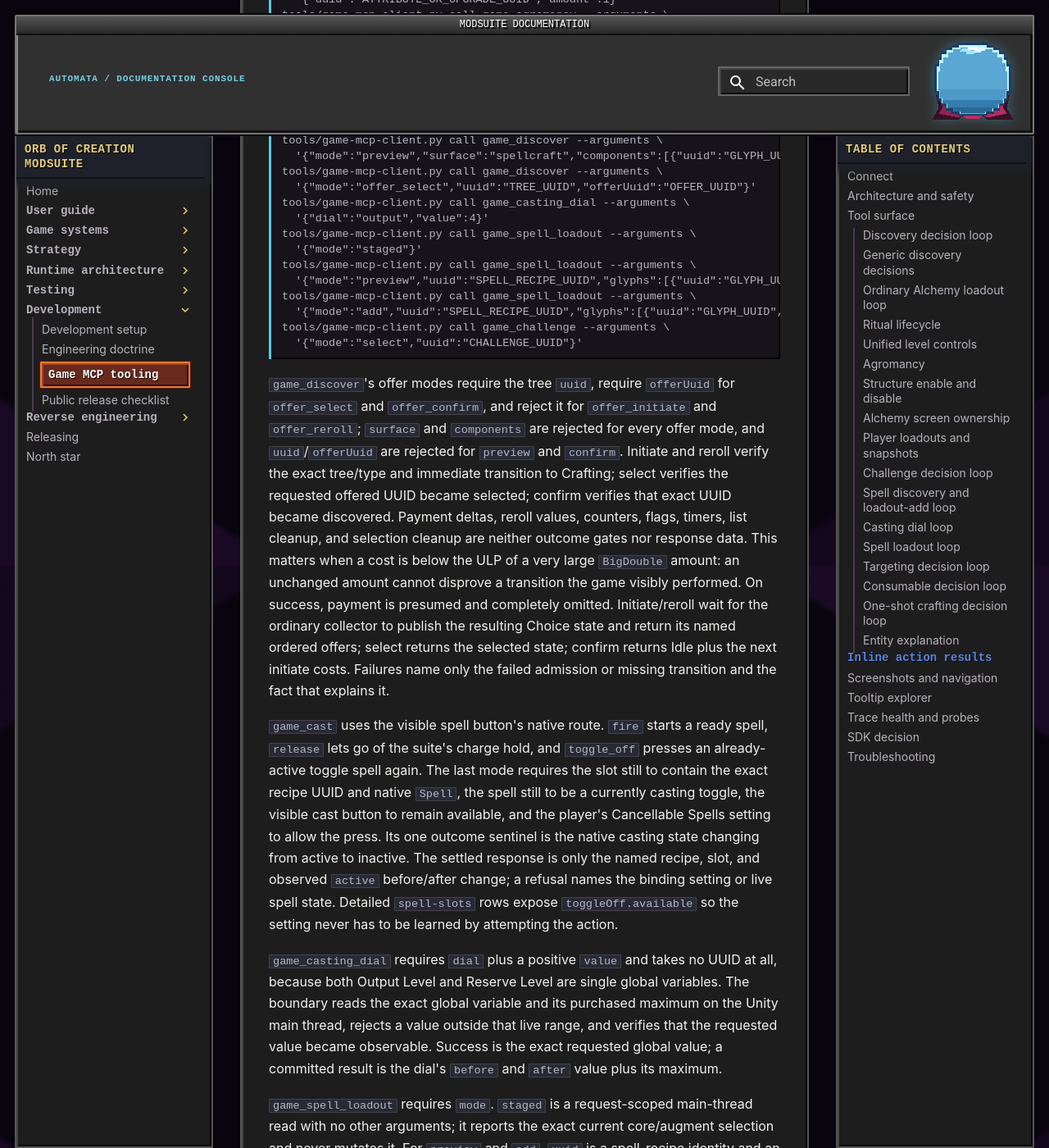
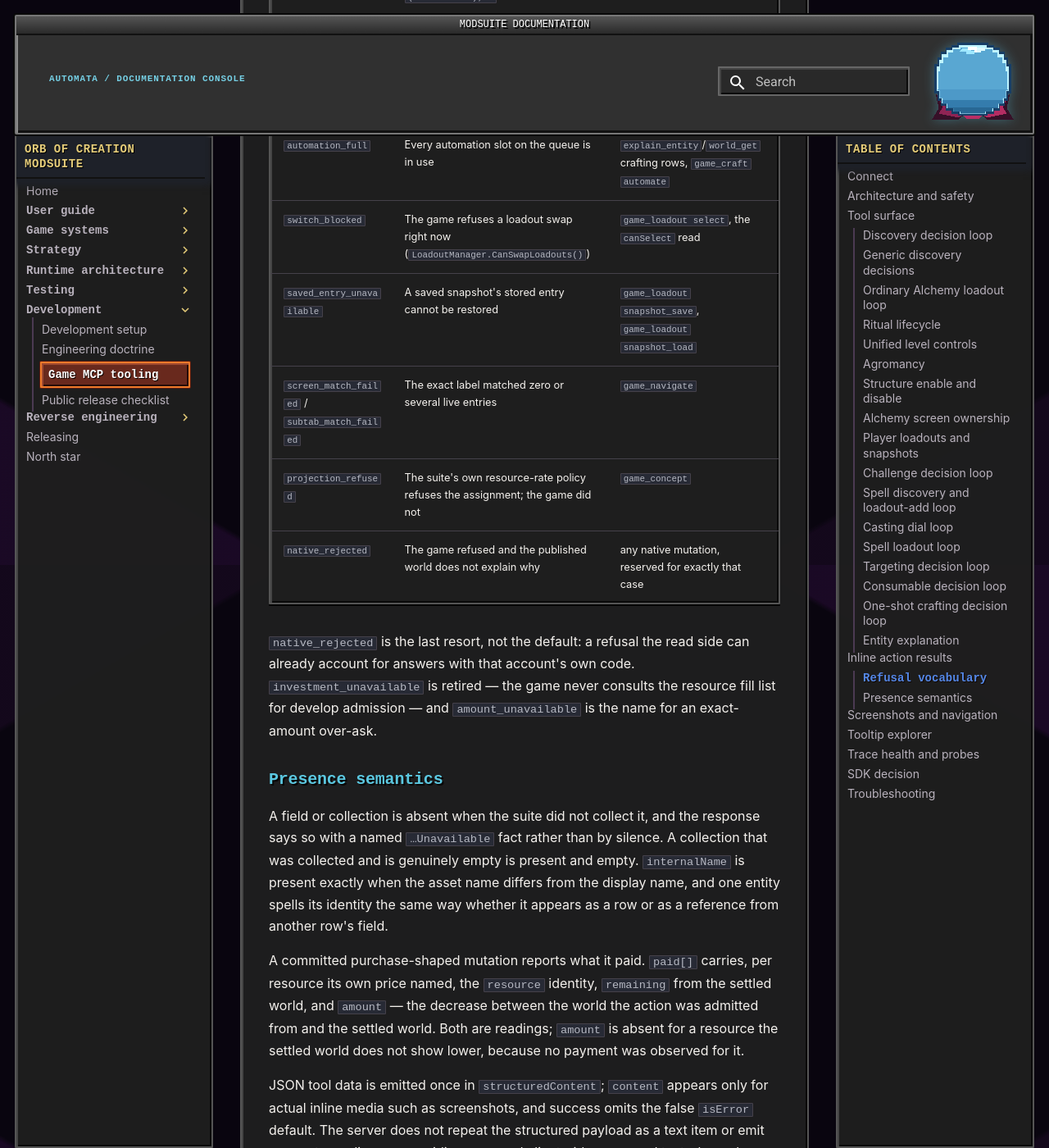
Before and after one commit to Vojow/OrbOfCreation-ModSuite, an MkDocs documentation site: the page built from docs/development/mcp-tools.md, in a window 1280 px wide and 1400 px high, scrolled down 26311 px. Shown: the whole window at 82% size. Built offline with MkDocs 1.6.1 and Material for MkDocs 9.7.7, drawn with Linux system fonts in a browser that asks for light colours; comment, search, counter and statistics services are not loaded; some of the changed text lies outside the part shown.

Commit message:
docs: the tool guide describes the surface the suite actually ships
Pagination, refusal vocabulary, presence semantics, and screen wording in the
tool guide now match the responses; the Mods screen is documented as the
suite's own navigation surface rather than a game system.

````diff
--- a/docs/development/mcp-tools.md
+++ b/docs/development/mcp-tools.md
@@ -143,15 +143,15 @@ there is no `tools/list_changed` notification. The rows below are in `tools/list
 | `game_loadout` | Switch or edit the active player loadout, or save/load/clear an Equipment or Alchemy snapshot slot |
 | `game_challenge` | Select, activate, abandon, or fetch the Time/prestige challenge offers |
 | `game_prestige` | Confirm and perform the irreversible persistent reset |
-| `game_research` | Develop/queue an explicit amount, pause, resume, cancel, or apply a free research bonus level |
+| `game_research` | Develop/queue levels (`amount` defaults to 1), pause, resume, cancel, or apply a free research bonus level |
 | `suite_config_set` | Commit one allowlisted setting through the configuration store |
 | `suite_emergency_stop` | Engage or resume the suite's shared emergency stop |
 | `game_screenshot` | Return the framebuffer as inline MCP image content |
 | `game_continue` | Continue the already-selected save from the Start scene |
 | `game_return_to_menu` | Raise the native manual-save event and return from play to the Start scene |
 | `game_modal` | Dismiss the one unambiguous open native modal through its close control |
-| `game_screen_catalog` | Read compact named tabs with the active tab/subtab marked and grouped |
-| `game_navigate` | Navigate a catalog tab/subtab and optional published plot UUID |
+| `game_screen_catalog` | Read the live screens with the active screen and its subtab strips marked |
+| `game_navigate` | Navigate a catalog screen/subtab and optional published plot UUID |
 | `game_tooltips` | Page through active tooltip-bearing elements by exact indexed path |
 | `game_tooltip` | Read compact plain screen text, including nested/computed and inspected content |
 | `game_probe` | Read one fixed native fact not carried by `WORLD` |
@@ -179,11 +179,15 @@ generation or retain a snapshot token across calls.
 Localized collection gaps mark only the implicated list/search/get row unavailable and attach the
 partial row plus exact evidence there; unaffected rows in the same call remain ordinary results.
 
-Paged list and catalog reads use one pagination vocabulary: `total`, `nextOffset` when more rows
-remain, and `truncated:true` when a byte bound delivered fewer rows than requested. `nextOffset`
-always equals the input offset plus the rows actually delivered. There is no redundant `returned`
-or `hasMore`; the collection itself is always present, including when it is empty. Search has no
-cursor and therefore says `truncated:true` whenever its exact total exceeds the returned matches.
+`world_list`, `world_search`, and `entity_catalog` page one way. Each takes `offset` and `limit`
+and answers with `total` plus `rows`; the collection is always present, including when it is empty.
+`nextOffset` is present exactly when more rows remain, and its value is the input offset plus the
+rows actually delivered, so `nextOffset` present means "resume here" and `nextOffset` absent means
+"that was the end". There is no `truncated`, `returned`, `hasMore`, or `matches`. A page may be
+shorter than `limit` because the response is bounded at 12 KB, which each tool's description states;
+a short page with a `nextOffset` is that bound, and a short page without one is the end of the set.
+`world_search` deduplicates by entity identity before paging, so one entity that matches in two
+categories occupies one row and one page slot.
 
 `entity_catalog` complements `world_search` with the game's complete live runtime identity registry.
 At the first stable Playing world capture after `RuntimeReady`, the suite validates and copies that
@@ -227,17 +231,15 @@ same-publication player pool, with `affordable` and a reason only when the decis
 A row's verdict answers for that row's own resource; the whole price is what the rows fold to, so
 no aggregate verdict is published beside them.
 Ordinary resources compare their raw on-screen pool against the quality-adjusted spend; bandwidth
-resources compare nominal cost against headroom using the game's integer-snapped comparison. The
-resource counter's `amount` independently mirrors `GetDisplayQuantity`: inverted resources display
-headroom and all others display stored quantity. Cost rows use `spendableAmount` for the native
-admission operand, so independent inverted/bandwidth flags never overload one field with two
-meanings. These fields use the same exact combiner as Auto Buy and do not
+resources compare nominal cost against headroom using the game's integer-snapped comparison. A
+counter's `amount` is always the number the screen shows for it, whatever native member happens to
+carry that number. Cost rows use `spendableAmount` for the native admission operand, so independent
+inverted/bandwidth flags never overload one field with two meanings. These fields use the same exact combiner as Auto Buy and do not
 include Auto Buy's configurable reserve or excess policy.
 
 A `resources` row is deliberately only named identity, the counter's on-screen `amount`,
 `netRatePerSecond`, and, when the resource is capped, `capacity` plus `atCapacity`. A negative native
-capacity is the game's uncapped sentinel and is never serialized as a magnitude. Inverted counters
-publish their displayed headroom; all other counters publish their raw quantity. `atCapacity`
+capacity is the game's uncapped sentinel and is never serialized as a magnitude. `atCapacity`
 answers in the same coordinate as `amount`: it is true exactly when the published `amount` reached
 `capacity`, so an inverted counter reading `amount: 0` is not at capacity and one reading its whole
 pool is. Detailed
@@ -293,8 +295,8 @@ composite diagnostic row. If an owner UUID exists only in `entity-requirements`,
 authoritative empty entity result; `world_list(entity-requirements)` retains the exact localized
 owner, ordinal, and runtime type evidence. If a searchable entity row itself is returned and that
 entity owns an unmodeled leaf, the search result is explicitly incomplete for that entity. Its
-`total` counts only stable-identity matches that the response can actually return. The tool accepts
-no offset, so a bounded result carries `truncated:true` instead of advertising an unusable cursor.
+`total` counts only stable-identity matches that the response can actually return, counted after
+identity deduplication so the total and the pages agree.
 
 ### Discovery decision loop
 
@@ -394,8 +396,11 @@ corresponding visible Ritual control. `mode="set_level"` also requires the zero-
 shown by the Ritual screen. The old runestone-selection manager methods are empty/null-returning in
 v1.0.5 and are deliberately absent. Activation revalidates the selected Ritual and the screen's
 native price before payment; success is the settled battle transition. `cancel_duration` ends an
-already-running duration reward and does not claim to cancel a battle. Selection, level, battle,
-and duration activity each use one game-written outcome sentinel and never a resource ledger.
+already-running duration reward and does not claim to cancel a battle. `end` is the moment the
+battle's result exists, so it reports the waves the battle completed as an observed change, the
+level it reached, the duration rewards it left running, and the same `next` affordance block the
+other modes carry. Selection, level, battle, and duration activity each use one game-written
+outcome sentinel and never a resource ledger.
 
 ### Unified level controls
 
@@ -761,9 +766,10 @@ leeway, recipe-discovery, bandwidth, and drain evidence only when an axis applie
 null domain properties, and inapplicable axes are omitted.
 
 `game_navigate` is classified **UI-only, no gameplay/save mutation**. It is not read-only because
-selecting a tab, subtab, or plot commits live UI state. Success returns `activeTab` and every
-independent `subtabStrips[{active,labels}]` state. A tab/subtab match refusal returns the exact live label
-candidates it compared. It carries no static mutation-scope label or counter ceremony. Navigation
+selecting a screen, subtab, or plot commits live UI state. Success returns `activeScreen` and every
+independent `subtabStrips[{active,labels}]` state. A screen or subtab match refusal returns the exact
+live label candidates it compared. A subtab refusal reached its screen before it failed, and its
+sentence says so: the screen change is a committed effect the caller can see in `activeScreen`. It carries no static mutation-scope label or counter ceremony. Navigation
 never authorizes a gameplay or save mutation.
 
 `suite_health` has no arguments or detail mode. It is compact text: scene, runtime availability,
@@ -803,18 +809,59 @@ not a timeout to lengthen.
 
 A successful read uses `available`; an unavailable domain read uses `unavailable`. A successful
 mutation uses `committed`; a refused mutation uses `refused`; infrastructure or native divergence
-uses `faulted`. Success adds only the settled delta and omits a code that would restate
-`committed`. Refusals and faults add a stable `code`, one actionable `reason`, and only the identity,
-admission, or missing-outcome facts that
-made it true. Counters, request echoes, generations, payment stanzas, and decomposed receipts are
-absent. There is one canonical shape per tool and no verbosity option.
+uses `faulted`. A tool's status word never depends on one of its arguments: `game_screenshot`
+answers `committed` whether or not `save` was asked for, because the capture is something the
+server performed either way. Success adds only the settled delta and omits a code that would restate
+`committed`. Refusals and faults add a stable `reasonCode`, one actionable `reason`, and only the
+identity, admission, or missing-outcome facts that made it true. Counters, request echoes,
+generations, and decomposed receipts are absent. There is one canonical shape per tool and no
+verbosity option.
+
+`reason` is always prose and `reasonCode` is always the machine name, on every surface — a read's
+blocked sub-decision follows the same rule as a mutation's refusal. A refusal whose sentence names a
+ceiling also carries that ceiling as `maximumAmount`, read from the same admission capture the
+sentence was written from, so the two can never disagree.
+
+### Refusal vocabulary
+
+| Code | Meaning | Surfaces |
+| --- | --- | --- |
+| `already_maxed` | The target has no level, use, or purchase left to buy | `game_purchase`, `game_level`, read-side develop and purchase decisions |
+| `unaffordable` | One or more named resources fall short. The sentence names every one of them: `Needs <cost> <Resource> (have <held>); …` | every purchase-shaped mutation and every read-side cost decision |
+| `amount_unavailable` | The exact amount asked for exceeds what the game allows right now. Carries `maximumAmount` | `game_research develop`, `game_concept`, `game_equipment`, `game_alchemy`, `game_agromancy` |
+| `automation_full` | Every automation slot on the queue is in use | `explain_entity`/`world_get` crafting rows, `game_craft automate` |
+| `switch_blocked` | The game refuses a loadout swap right now (`LoadoutManager.CanSwapLoadouts()`) | `game_loadout select`, the `canSelect` read |
+| `saved_entry_unavailable` | A saved snapshot's stored entry cannot be restored | `game_loadout snapshot_save`, `game_loadout snapshot_load` |
+| `screen_match_failed` / `subtab_match_failed` | The exact label matched zero or several live entries | `game_navigate` |
+| `projection_refused` | The suite's own resource-rate policy refuses the assignment; the game did not | `game_concept` |
+| `native_rejected` | The game refused and the published world does not explain why | any native mutation, reserved for exactly that case |
+
+`native_rejected` is the last resort, not the default: a refusal the read side can already account
+for answers with that account's own code. `investment_unavailable` is retired — the game never
+consults the resource fill list for develop admission — and `amount_unavailable` is the name for an
+exact-amount over-ask.
+
+### Presence semantics
+
+A field or collection is absent when the suite did not collect it, and the response says so with a
+named `…Unavailable` fact rather than by silence. A collection that was collected and is genuinely
+empty is present and empty. `internalName` is present exactly when the asset name differs from the
+display name, and one entity spells its identity the same way whether it appears as a row or as a
+reference from another row's field.
+
+A committed purchase-shaped mutation reports what it paid. `paid[]` carries, per resource its own
+price named, the `resource` identity, `remaining` from the settled world, and `amount` — the
+decrease between the world the action was admitted from and the settled world. Both are readings;
+`amount` is absent for a resource the settled world does not show lower, because no payment was
+observed for it.
 
 JSON tool data is emitted once in `structuredContent`; `content` appears only for actual inline media
 such as screenshots, and success omits the false `isError` default. The server does not repeat the
 structured payload as a text item or emit an empty media array, avoiding a second client-side parse
 and text-channel truncation. Invalid arguments return all detected schema
 shape errors together under `error.data.validationErrors`, with distinct `missing_required` and
-`unexpected_field` codes.
+`unexpected_field` codes, and `error.message` names the offending fields because that is the part
+most clients show the caller.
 
 A faulted GameAction is still a completed MCP tool invocation: it omits `isError`, and its domain
 `status`, stable `code`, actionable reason, and one relevant fact remain in `structuredContent`.
@@ -1085,8 +1132,8 @@ destructive buttons.
 
 `game_screen_catalog` reads the live Main-scene UI. Top tabs retain native rail order. Current
 subtabs are active `UIViewRadioButton` controls under the current native content area. Inactive
-popup templates are excluded. The response is a structured `scene` plus ordered `tabs`, each with
-its `label` and `active` flag; the active tab additionally carries `subtabStrips`, where every
+popup templates are excluded. The response is a structured `scene` plus ordered `screens`, each with
+its `label` and `active` flag; the active screen additionally carries `subtabStrips`, where every
 independent strip names its `active` label and its ordered `labels`. Unity hierarchy paths and
 unstable numeric indexes are deliberately absent. Inactive tab content is not instantiated, and the
 audited v1.0.5 data and scene assets do not carry an authoritative tab-to-subtab roster. The catalog
@@ -1096,13 +1143,17 @@ therefore omits inactive subtabs rather than navigating speculatively or guessin
 ordinal and closed-world: zero or multiple matches reject with the exact candidate labels. Plot selection resolves
 the supplied UUID as a published `PlotNodeSO` and invokes the one audited active
 `UIPlotNodeList.OnNodeClick(PlotNodeSO)`. It is not a hardcoded Fruit Tree command.
-For a compound request, the server selects the top tab, resolves and selects the requested subtab
-or plot, then waits up to one second for the active tab and complete live strip set to remain stable
-across frames. A timeout stays committed but returns only `postStateUnavailable`; it never labels a
+For a compound request, the server selects the top screen, waits up to one second for the active
+screen and complete live strip set to remain stable across frames, and only then resolves and
+selects the requested subtab or plot. Resolving against the settled hierarchy is what makes the
+subtab candidates the matcher searched identical to the ones the catalog advertises for that screen.
+It then waits for settlement again before answering. A timeout stays committed but returns only `postStateUnavailable`; it never labels a
 mid-transition strip set or capture as settled. The whole operation
 still returns one terminal tool result; callers never split it into a retry sequence.
-Mods uses that identical catalog-indexed button path. Selecting Mods while it is already active is
-an idempotent tab reselect and leaves its page open; the MCP does not carry a Mods-only toggle case.
+Mods is a suite-added screen, not one of the game's — see
+[runtime architecture](../runtime-architecture/architecture.md#the-mods-screen-is-ours-not-the-games).
+It uses that identical catalog-indexed button path. Selecting Mods while it is already active is
+an idempotent screen reselect and leaves its page open; the MCP carries no Mods-only toggle case.
 
 ```sh
 tools/game-mcp-client.py catalog
````
Also changed, not shown: docs/runtime-architecture/architecture.md (+17 -0 lines), docs/runtime-architecture/game-mcp-frame-operations.md (+1 -1 lines).
